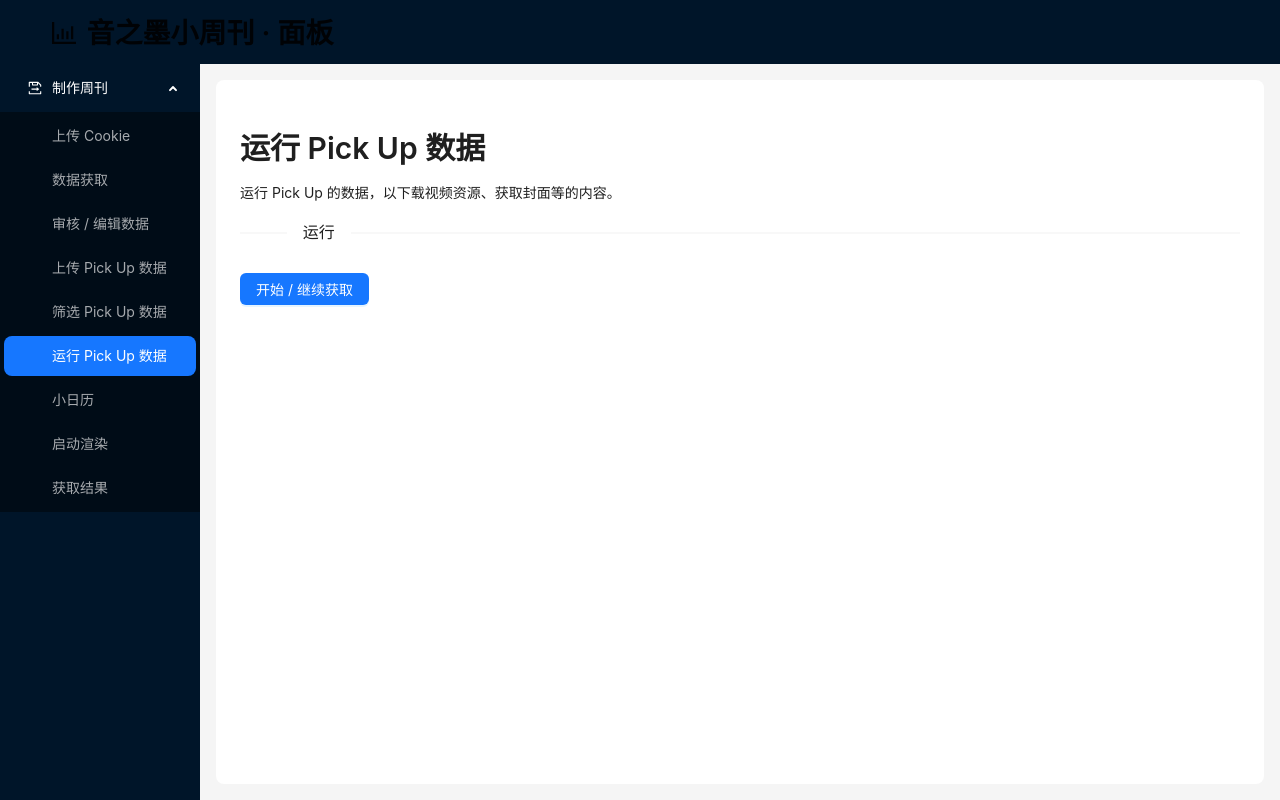
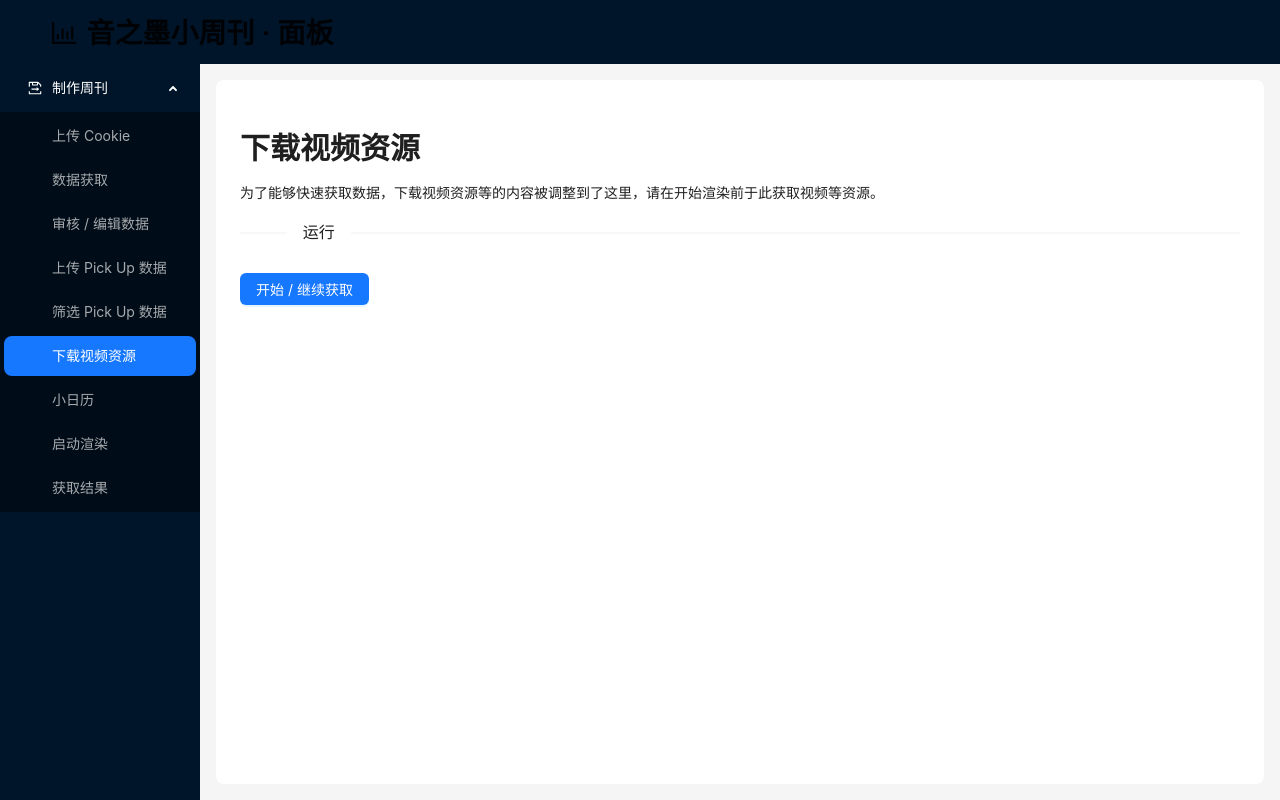
Before and after one commit to OtmInk-Otomad-Journal/camellia-panel, a React (Vite) app: page /step5 in a window 1280 px wide. Built offline with nearby package versions, Linux system fonts and the light colour scheme.

Commit message:
流程优化

```diff
--- a/src/components/SideMenu.tsx
+++ b/src/components/SideMenu.tsx
@@ -33,7 +33,7 @@ const items = [
       },
       {
         key: "/step5",
-        label: "运行 Pick Up 数据",
+        label: "下载视频资源",
       },
       {
         key: "/step6",
--- a/src/pages/steps/Step5.tsx
+++ b/src/pages/steps/Step5.tsx
@@ -50,9 +50,9 @@ const SendButton = ({ url }: { url: string }) => {
 export default function MainPage() {
   return (
     <>
-      <Title level={2}>运行 Pick Up 数据</Title>
+      <Title level={2}>下载视频资源</Title>
       <Paragraph>
-        运行 Pick Up 的数据，以下载视频资源、获取封面等的内容。
+        为了能够快速获取数据，下载视频资源等的内容被调整到了这里，请在开始渲染前于此获取视频等资源。
       </Paragraph>
       <Divider orientation="left">运行</Divider>
       <SendButton url="/backend/get-pickup-data" />
```
Also changed, not shown: 1 other file (tests, documents, lock files or other folders).
